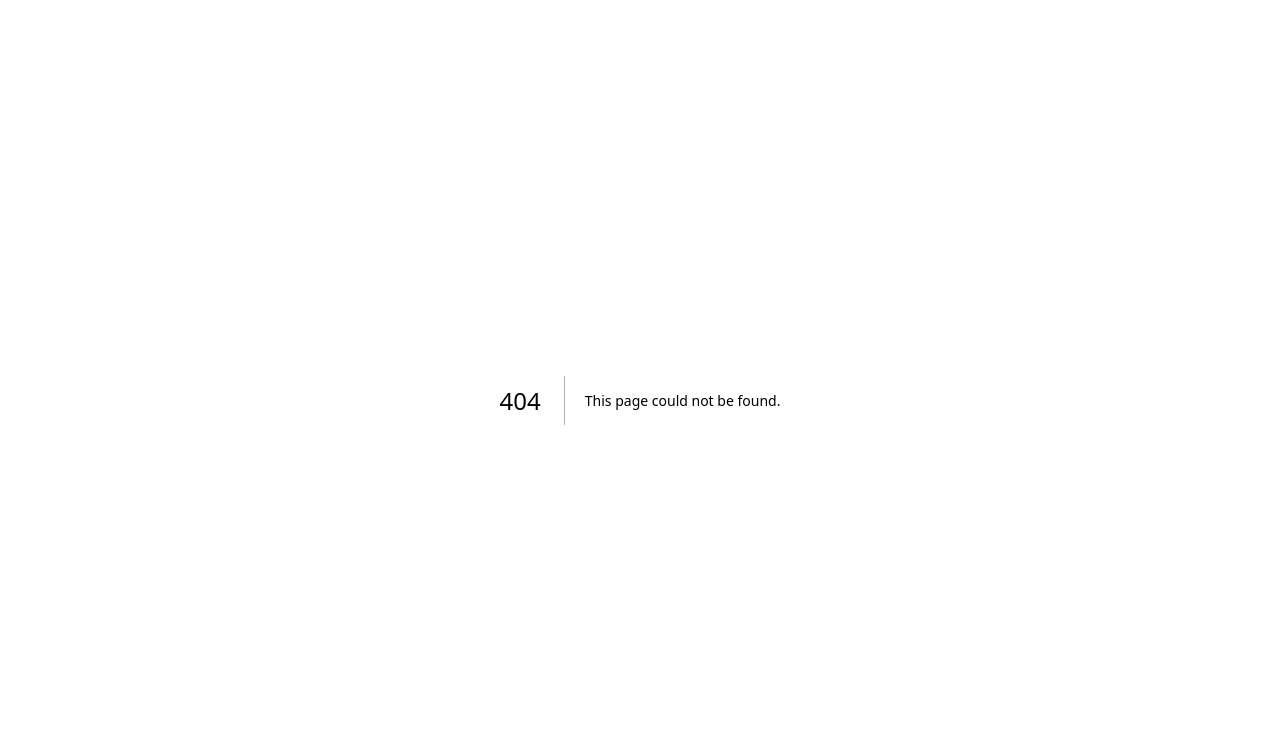
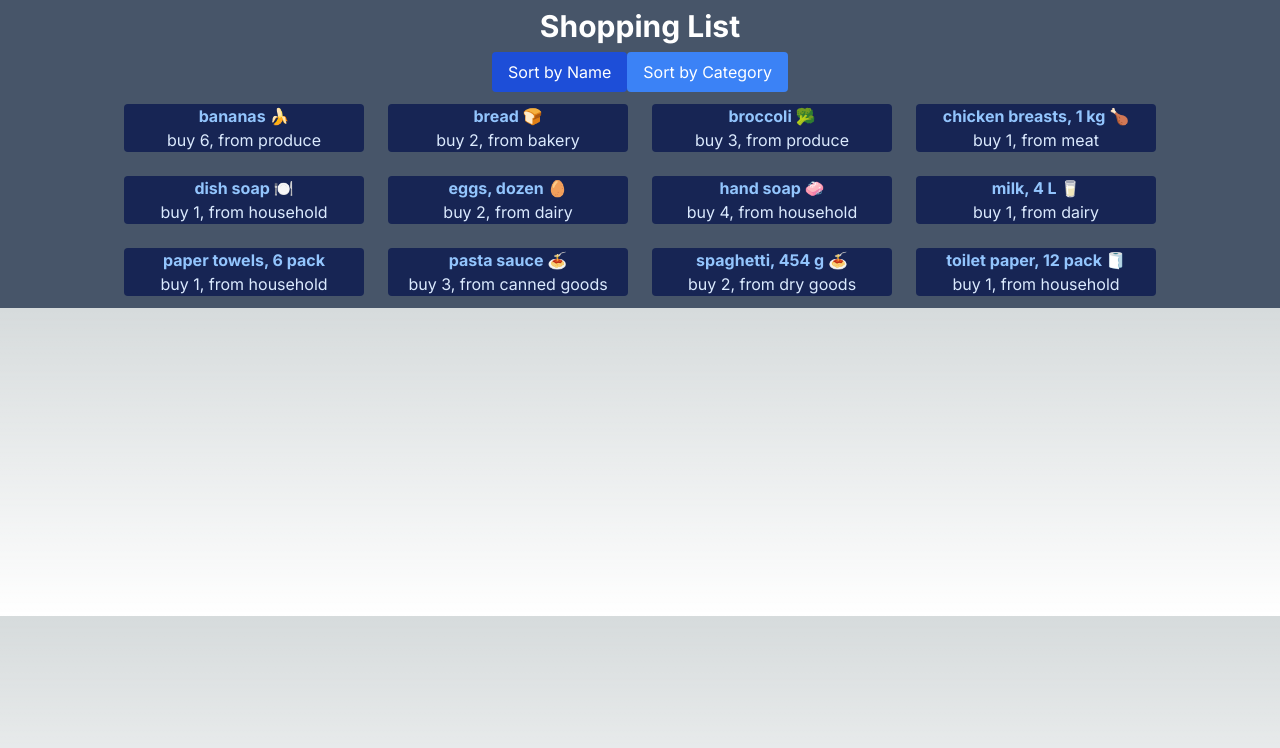
Before and after one commit to CDanielTurner/cprg306-assignments, a Next.js app: page /week-5 in a window 1280 px wide. Before the commit this address had no page. Shown: the top 748 px of the page. Built offline with nearby package versions, Linux system fonts and the light colour scheme.

Commit message:
Completed week 5 list items and item details. Pushing to GitHub.

```diff
--- a/app/page.js
+++ b/app/page.js
@@ -15,6 +15,9 @@
 			<p className="hover:underline hover:font-bold text-2xl">
 				<Link href="../week-4">Week 4 Assignments</Link>
 			</p>
+			<p className="hover:underline hover:font-bold text-2xl">
+				<Link href="../week-5">Week 5 Assignments</Link>
+			</p>
 		</main>
 	);
 }
--- /dev/null
+++ b/app/week-5/item-list.js
@@ -0,0 +1,52 @@
+"use client";
+import { useState } from "react";
+import Item from "./item";
+import shoppingItem from "./items.json";
+
+
+export default function ItemList() {
+	let [sortBy, setSortBy] = useState("name");
+
+	let shoppingArray = shoppingItem.map((item) => ({...item}));
+	if (sortBy === "name") {
+		shoppingArray = shoppingArray.sort((a, b) => {
+			if (a.name < b.name) {
+				return -1;
+			} else if (a.name > b.name) {
+				return 1;
+			} else {
+				return 0;
+			}
+		});
+	}
+	return (
+		<section>
+			<main className="bg-slate-600">
+				<div>
+					<h1 className="flex text-3xl text-white font-bold py-2 px-4 rounded justify-center">Shopping List</h1>
+					<div className="flex justify-center">
+						<button
+							onClick={() => setSortBy("name")}
+							className={`py-2 px-4 rounded text-white ${sortBy === "name" ? "bg-blue-700" : "bg-blue-500 hover:bg-blue-700"}`}
+						>
+							Sort by Name
+						</button>
+
+						<button
+							onClick={() => setSortBy("category")}
+							className={`py-2 px-4 rounded text-white ${sortBy === "category" ? "bg-blue-700" : "bg-blue-500 hover:bg-blue-700"}`}
+						>
+							Sort by Category
+						</button>
+					</div>
+					<div className="flex flex-wrap justify-center">
+						{shoppingArray.map((item, index) => (
+							<Item key={index} itemObj={item} />
+						))}
+					</div>
+				</div>
+
+			</main>
+		</section>
+	);
+}
--- /dev/null
+++ b/app/week-5/item.js
@@ -0,0 +1,17 @@
+import ItemList from "./item-list";
+export default function Item({ itemObj }) {
+
+    let {name, quantity, category} = itemObj;
+	return (
+		<ul>
+			<div className="bg-blue-950 m-3 w-60 h-30 rounded text-center">
+				<li>
+					<h1 className="font-bold text-blue-300">{name}</h1>
+					<p className="text-blue-100">
+						buy {quantity}, from {category}
+					</p>
+				</li>
+			</div>
+		</ul>
+	);
+}
--- /dev/null
+++ b/app/week-5/items.json
@@ -0,0 +1,74 @@
+[
+    {
+      "id": "1h2GJKH12gkHG31h1H",
+      "name": "milk, 4 L 🥛",
+      "quantity": 1,
+      "category": "dairy"
+    },
+    {
+      "id": "2KJH3k2j3H1k2J3K1H",
+      "name": "bread 🍞",
+      "quantity": 2,
+      "category": "bakery"
+    },
+    {
+      "id": "3h2KJH3k2j3H1k2J3",
+      "name": "eggs, dozen 🥚",
+      "quantity": 2,
+      "category": "dairy"
+    },
+    {
+      "id": "4k2J3K1H2GJKH12gk",
+      "name": "bananas 🍌",
+      "quantity": 6,
+      "category": "produce"
+    },
+    {
+      "id": "5H1h1H2KJH3k2j3H",
+      "name": "broccoli 🥦",
+      "quantity": 3,
+      "category": "produce"
+    },
+    {
+      "id": "6H1k2J3K1H2GJKH1",
+      "name": "chicken breasts, 1 kg 🍗",
+      "quantity": 1,
+      "category": "meat"
+    },
+    {
+      "id": "7gkHG31h1H2KJH3k",
+      "name": "pasta sauce 🍝",
+      "quantity": 3,
+      "category": "canned goods"
+    },
+    {
+      "id": "8j3H1k2J3K1H2GJK",
+      "name": "spaghetti, 454 g 🍝",
+      "quantity": 2,
+      "category": "dry goods"
+    },
+    {
+      "id": "9H12gkHG31h1H2KJ",
+      "name": "toilet paper, 12 pack 🧻",
+      "quantity": 1,
+      "category": "household"
+    },
+    {
+      "id": "10H3k2j3H1k2J3K1",
+      "name": "paper towels, 6 pack",
+      "quantity": 1,
+      "category": "household"
+    },
+    {
+      "id": "11k2J3K1H2GJKH12",
+      "name": "dish soap 🍽️",
+      "quantity": 1,
+      "category": "household"
+    },
+    {
+      "id": "12GJKH12gkHG31h1",
+      "name": "hand soap 🧼",
+      "quantity": 4,
+      "category": "household"
+    }
+  ]
--- /dev/null
+++ b/app/week-5/page.js
@@ -0,0 +1,11 @@
+import Item from "./item"; // Import the Item component
+import ItemList from "./item-list";
+
+export default function Page() {
+	return (
+        <main className="bg-slate-600">
+            <ItemList />
+        </main>
+    );
+
+}
```
Also changed, not shown: 1 other file (tests, documents, lock files or other folders).
